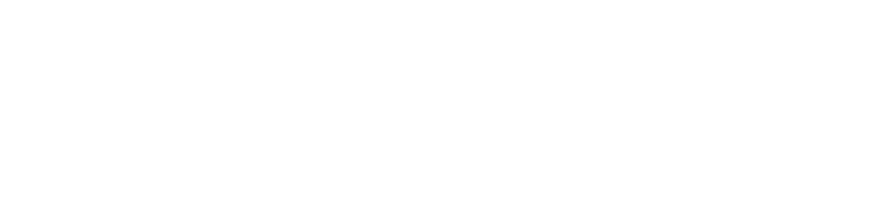
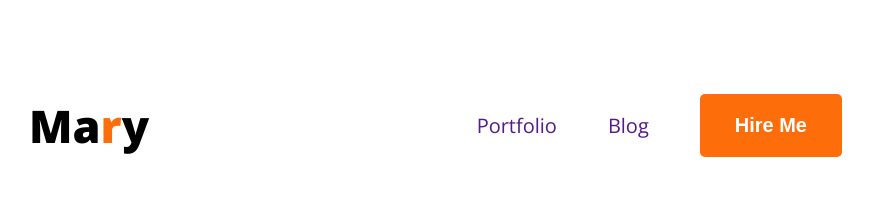
Before and after one commit to kamruzzaman-insights/web-developer-portfolio, a plain HTML site: page index.html in a window 1280 px wide. Shown: the whole page, without its empty margins (179-1052 px from the left). Drawn offline with nearby package versions, Linux system fonts and the light colour scheme.

Commit message:
nabvar added

```diff
--- a/index.html
+++ b/index.html
@@ -1,16 +1,31 @@
 <!DOCTYPE html>
 <html lang="en">
+
 <head>
     <meta charset="UTF-8">
     <meta name="viewport" content="width=device-width, initial-scale=1.0">
     <title>Web Developer Portfolio</title>
+    <link rel="preconnect" href="https://fonts.googleapis.com">
+    <link rel="preconnect" href="https://fonts.gstatic.com" crossorigin>
+    <link href="https://fonts.googleapis.com/css2?family=Open+Sans:ital,wght@0,300..800;1,300..800&display=swap"
+        rel="stylesheet">
+    <link rel="stylesheet" href="styles/portfolio.css">
 </head>
-<body>
+
+<body class="open-sans-normal">
     <header>
-
+        <nav>
+            <h3 class="nav-title">Ma<span class="primary-color"">r</span>y</h3>
+            <ul>
+                <li class="dark-2"><a href="">Portfolio</a></li>
+                <li class="dark-2"><a href="">Blog</a></li>
+                <li><a href=""><button class="btn-primary">Hire Me</button></a></li>
+            </ul>
+        </nav>
     </header>
     <main>
 
     </main>
 </body>
+
 </html>
--- /dev/null
+++ b/styles/portfolio.css
@@ -0,0 +1,60 @@
+
+.open-sans-normal {
+  font-family: "Open Sans", sans-serif;
+  font-optical-sizing: auto;
+  font-style: normal;
+  font-variation-settings:
+    "wdth" 100;
+}
+
+/* shared-style */
+.primary-color {
+    color: #FD6E0A;
+}
+.dark-1 {
+    color: #181818;
+}
+.dark-2 {
+    color: #474747;
+}
+.dark-3 {
+    color: #757575;
+}
+
+.btn-primary {
+    background-color: #FD6E0A;
+    color: white;
+    font-weight: 800;
+    padding: 20px 35px;
+    border-radius: 5px;
+    border: none;
+    font-size: 20px;
+}
+
+/* nav styles */
+nav {
+    display: flex;
+    align-items: center;
+    justify-content: space-between;
+    margin: 50px 200px;
+}
+
+.nav-title{
+    font-weight: 800;
+    font-size: 45px;
+
+}
+
+nav ul {
+    display: flex;
+    align-items: center;
+}
+
+nav ul li {
+    list-style: none;
+    margin-right: 51px;
+}
+nav li a {
+    text-decoration: none;
+    font-size: 20px;
+}
```
